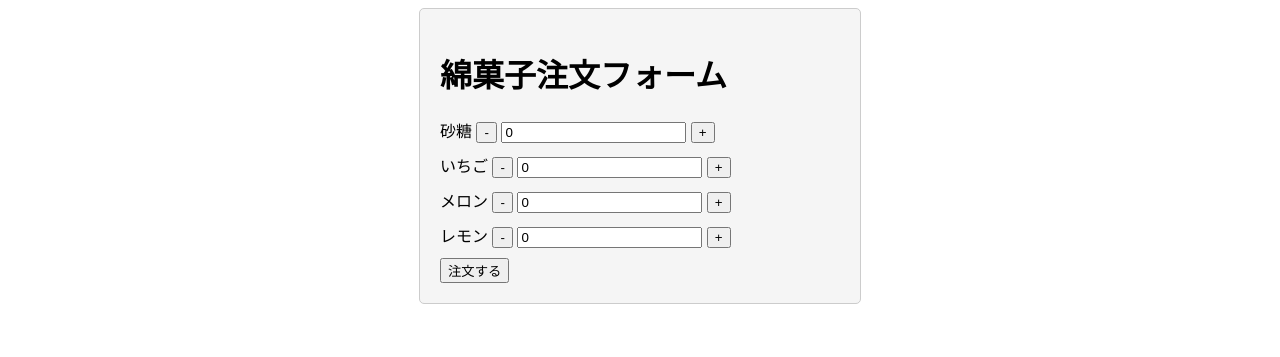
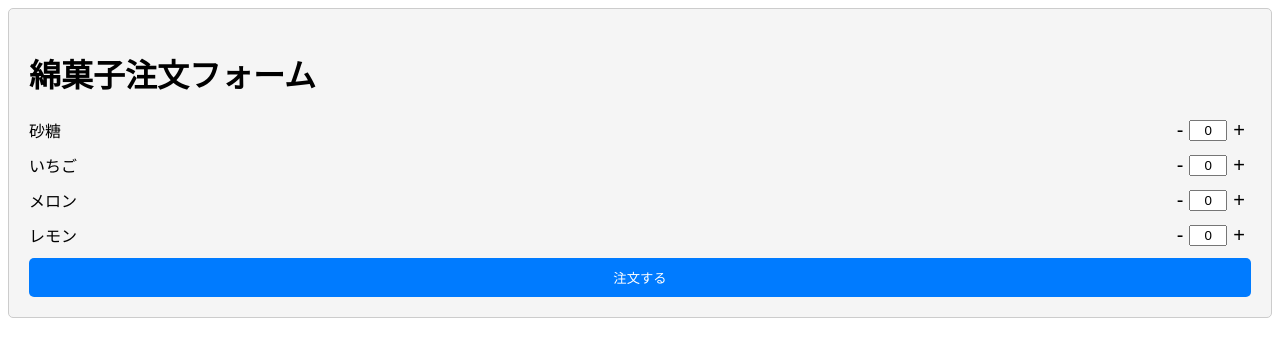
Before and after one commit to arugo11/SitAlpineQueue, a Flask app: page / in a window 1280 px wide. Shown: the top 357 px of the page. Run offline with Flask 3, Linux system fonts and the light colour scheme.

Commit message:
[add]携帯画面向けに最適化

```diff
--- a/templates/form.html
+++ b/templates/form.html
@@ -2,14 +2,15 @@
 <html>
 <head>
     <title>綿菓子注文フォーム</title>
+    <meta name="viewport" content="width=device-width, initial-scale=1.0">
     <style>
         body {
             font-family: Arial, sans-serif;
+            font-size: 16px;
         }
 
         .container {
-            max-width: 400px;
-            margin: 0 auto;
+            max-width: 100%;
             padding: 20px;
             background-color: #f5f5f5;
             border: 1px solid #ccc;
@@ -18,6 +19,41 @@
 
         .color-option {
             margin: 10px 0;
+            display: flex;
+            justify-content: space-between;
+            align-items: center;
+        }
+
+        label {
+            flex: 1;
+        }
+
+        .quantity-control {
+            display: flex;
+            align-items: center;
+        }
+
+        .quantity-control button {
+            font-size: 20px;
+            background: none;
+            border: none;
+            cursor: pointer;
+        }
+
+        input[type="text"] {
+            width: 30px;
+            text-align: center;
+        }
+
+        input[type="submit"] {
+            display: block;
+            width: 100%;
+            padding: 10px;
+            background-color: #007BFF;
+            color: #fff;
+            border: none;
+            border-radius: 5px;
+            cursor: pointer;
         }
     </style>
 </head>
@@ -27,27 +63,35 @@
         <form method="POST" action="/form">
             <div class="color-option">
                 <label for="sugar">砂糖</label>
+                <div class="quantity-control">
                     <button type="button" class="btn-minus" onclick="updateQuantity('sugar', -1)">-</button>
                     <input type="text" id="sugar" name="sugar" value="0" readonly>
                     <button type="button" class="btn-plus" onclick="updateQuantity('sugar', 1)">+</button>
                 </div>
+            </div>
             <div class="color-option">
                 <label for="strawberry">いちご</label>
+                <div class="quantity-control">
                     <button type="button" class="btn-minus" onclick="updateQuantity('strawberry', -1)">-</button>
                     <input type="text" id="strawberry" name="strawberry" value="0" readonly>
                     <button type="button" class="btn-plus" onclick="updateQuantity('strawberry', 1)">+</button>
                 </div>
+            </div>
             <div class="color-option">
                 <label for="melon">メロン</label>
+                <div class="quantity-control">
                     <button type="button" class="btn-minus" onclick="updateQuantity('melon', -1)">-</button>
                     <input type="text" id="melon" name="melon" value="0" readonly>
                     <button type="button" class="btn-plus" onclick="updateQuantity('melon', 1)">+</button>
                 </div>
+            </div>
             <div class="color-option">
                 <label for="lemon">レモン</label>
+                <div class="quantity-control">
                     <button type="button" class="btn-minus" onclick="updateQuantity('lemon', -1)">-</button>
                     <input type="text" id="lemon" name="lemon" value="0" readonly>
                     <button type="button" class="btn-plus" onclick="updateQuantity('lemon', 1)">+</button>
+                </div>
             </div>
             <input type="submit" value="注文する">
         </form>
```
Also changed, not shown: templates/order_result.html (+9 -4 lines). Lines whose indentation alone changed are shown as unchanged.
